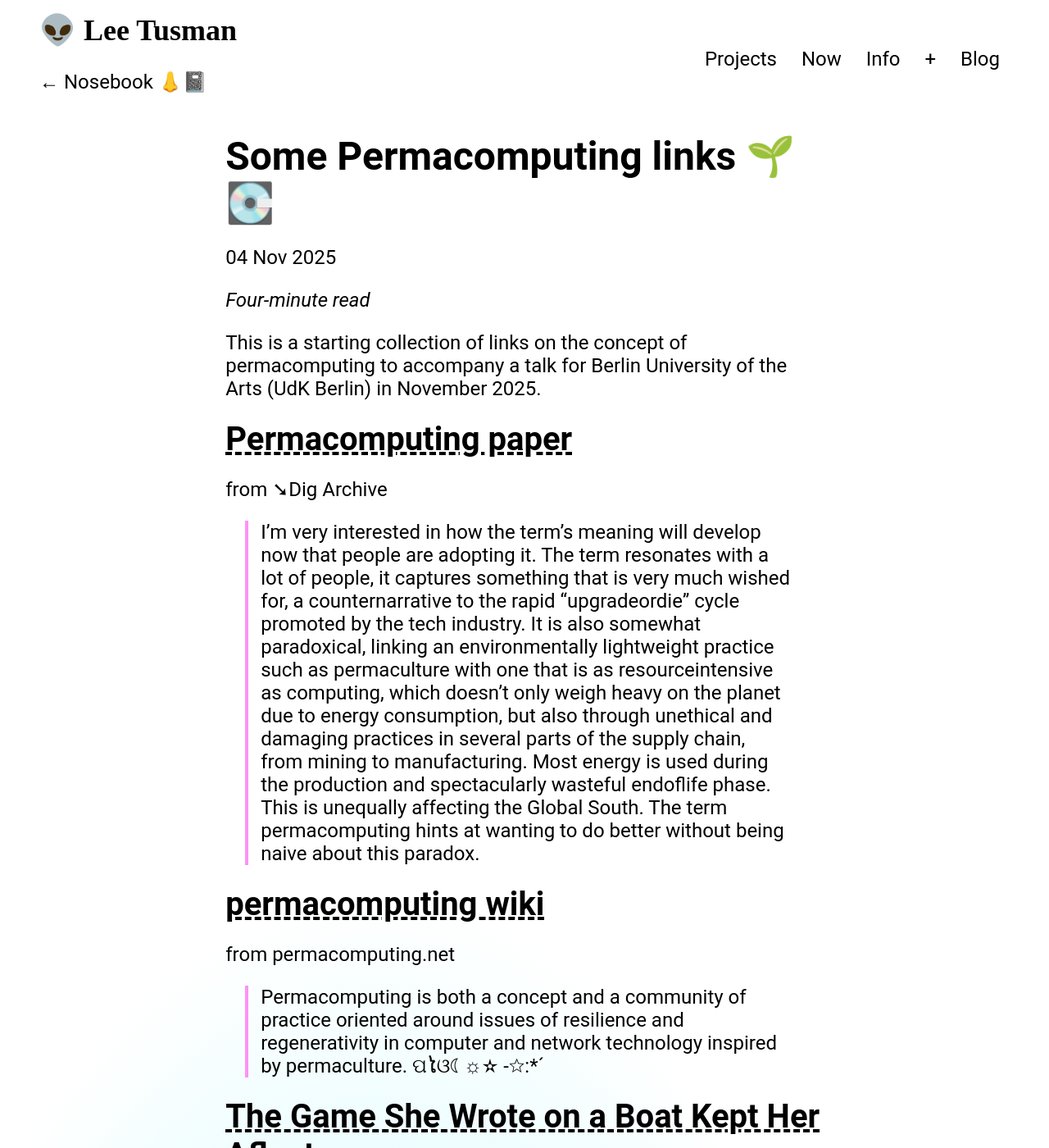
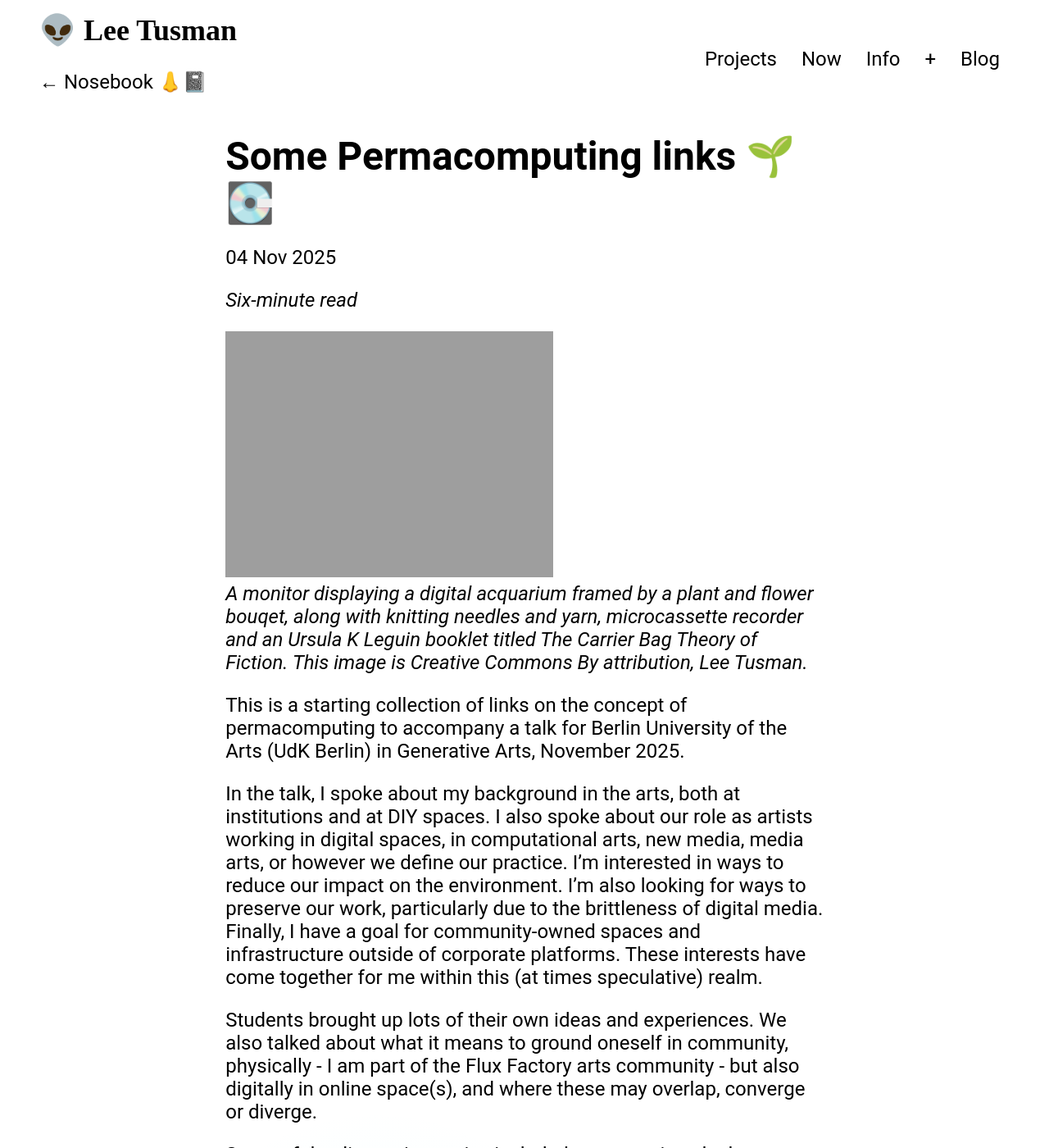
Before and after one commit to lee2sman/nosebook, a Jekyll site: the page built from _posts/2025-11-04-permacomputing-links.md, in a window 1280 px wide and 1400 px high. Shown: the whole window at 82% size. Built offline with Jekyll 4.4.1, drawn with Linux system fonts in a browser that asks for light colours; some web fonts are replaced; some of the changed text lies outside the part shown.

Commit message:
update permacomputing links

```diff
--- a/_posts/2025-11-04-permacomputing-links.md
+++ b/_posts/2025-11-04-permacomputing-links.md
@@ -4,7 +4,18 @@ title: Some Permacomputing links 🌱💽
 categories: [open source, creative code, programming, permacomputing, archiving]
 ---
 
-This is a starting collection of links on the concept of permacomputing to accompany a talk for Berlin University of the Arts (UdK Berlin) in November 2025.
+![A monitor displaying a digital acquarium framed by a plant and flower bouqet, along with knitting needles and yarn, microcassette recorder and a book]({{"/images/plant-monitor.webp" | absolute_url}} "A monitor displaying a digital acquarium created in code, framed by a plant and flower bouquet, yarn, microcassette and book")
+*A monitor displaying a digital acquarium framed by a plant and flower bouqet, along with knitting needles and yarn, microcassette recorder and an Ursula K Leguin booklet titled The Carrier Bag Theory of Fiction. This image is Creative Commons By attribution, Lee Tusman.*
+
+This is a starting collection of links on the concept of permacomputing to accompany a talk for Berlin University of the Arts (UdK Berlin) in Generative Arts, November 2025.
+
+In the talk, I spoke about my background in the arts, both at institutions and at DIY spaces. I also spoke about our role as artists working in digital spaces, in computational arts, new media, media arts, or however we define our practice. I'm interested in ways to reduce our impact on the environment. I'm also looking for ways to preserve our work, particularly due to the brittleness of digital media. Finally, I have a goal for community-owned spaces and infrastructure outside of corporate platforms. These interests have come together for me within this (at times speculative) realm.
+
+Students brought up lots of their own ideas and experiences. We also talked about what it means to ground oneself in community, physically - I am part of the Flux Factory arts community - but also digitally in online space(s), and where these may overlap, converge or diverge.
+
+Some of the discussion topics included: preservation, the language itself I am currently developing (L5), emulation, bootlegs, roms and fantasy consoles/workstations, music hardware, and building and using open source tools rather than commercial products. There was interest in the opportunities of creativity for permacomputing-based constraints prompted by Mansoux, Howell, Barok and Heikkilä's paper on Permacomputing Aesthetics.
+
+This is the starting list of resources I provided:
 
 ## [Permacomputing paper](https://leetusman.com/archive/permacomputing/)
 
```
Also changed, not shown: 1 other file.
